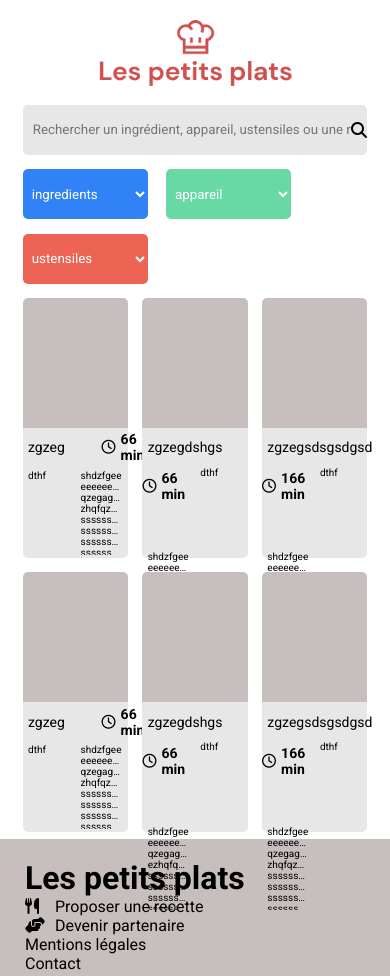
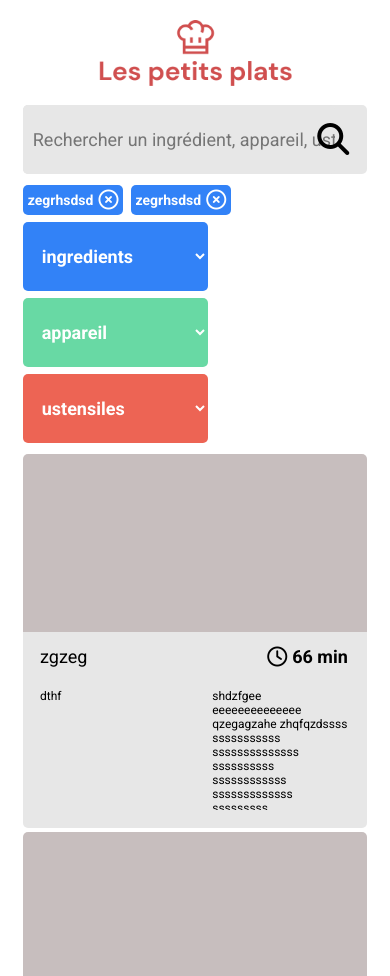
Before and after one commit to FXSURVILLE/FXSURVILLE_5_20052021, a website: page index.html in a window 390 px wide. Shown: the top 976 px of the page. Drawn offline with Linux system fonts and the light colour scheme.

Commit message:
maj site + responsive

```diff
--- a/index.html
+++ b/index.html
@@ -18,34 +18,25 @@
     <section class="recherches">
         <div class="recherche">
             <input type="text" class="recherche__texte" placeholder="Rechercher un ingrédient, appareil, ustensiles ou une recette" id="search-text">
-            <a id="search"><i class="fas fa-search"></i></a>
+            <i class="fas fa-search"></i>
         </div>
         <div class="filtres">
-            <div class="filtres__select"></div>
-            <select name="pets" id="ingredients">
+            <div class="filtres__select">
+                <div class="selected">zegrhsdsd<i class="far fa-times-circle"></i></div>
+                <div class="selected">zegrhsdsd<i class="far fa-times-circle"></i></div>
+            </div>
+            <select class="filtres__ingredients">
                 <option value="">ingredients</option>
                 <option value="dog">Dog</option>
                 <option value="cat">Cat</option>
+            </select>
+            <select class="filtres__appareil">
+                <option value="">appareil</option>
                 <option value="hamster">Hamster</option>
                 <option value="parrot">Parrot</option>
-                <option value="spider">Spider</option>
-                <option value="goldfish">Goldfish</option>
             </select>
-            <select name="pets" id="appareil">
-                <option value="">appareil</option>
-                <option value="dog">Dog</option>
-                <option value="cat">Cat</option>
-                <option value="hamster">Hamster</option>
-                <option value="parrot">Parrot</option>
-                <option value="spider">Spider</option>
-                <option value="goldfish">Goldfish</option>
-            </select>
-            <select name="pets" id="ustensiles">
+            <select class="filtres__ustensiles">
                 <option value="">ustensiles</option>
-                <option value="dog">Dog</option>
-                <option value="cat">Cat</option>
-                <option value="hamster">Hamster</option>
-                <option value="parrot">Parrot</option>
                 <option value="spider">Spider</option>
                 <option value="goldfish">Goldfish</option>
             </select>
--- a/sass/base/_typography.scss
+++ b/sass/base/_typography.scss
@@ -4,22 +4,56 @@
     color: $color-text;
 }
 
+.recherche{
+    &__texte {
+        font-size: 18px;
+    }
+    .fa-search {
+        font-size: 32px;
+    }
+}
+
+.filtres {
+    &__select {
+        .selected {
+            color: $color-light;
+            font-size: 14px;
+            font-weight: 700;
+            .fa-times-circle {
+                color: $color-light;
+                font-size: 20px;
+            }
+        }
+    }
+    &__ingredients {
+        font-size: 18px;
+        font-weight: 700;
+    }
+    &__appareil {
+        font-size: 18px;
+        font-weight: 700;
+    }
+    &__ustensiles {
+        font-size: 18px;
+        font-weight: 700;
+    }
+}
+
+.recette {
     .titre {
-    font-size: 14px;
-    font-weight: 400;
+        font-size: 18px;
     }
     .duree {
-    font-size: 14px;
-    font-weight: 600;
+        font-size: 18px;
+        font-weight: 700;
+        .fa-clock {
+            font-size: 20px;
+        }
     }
     .ingredients {
-    font-size: 10px;
+        font-size: 12px;
     }
     .description {
-    font-size: 10px;
+        font-size: 12px;
     }
-
-.btn {
-    font-size: 18px;
-    color: $color-light;
 }
--- a/sass/main.scss
+++ b/sass/main.scss
@@ -9,5 +9,5 @@
 @import "./layouts/header";
 @import "./layouts/footer";
 
+@import "./pages/recettes";
 @import "./pages/media";
-@import "./pages/recettes";
--- a/sass/pages/_media.scss
+++ b/sass/pages/_media.scss
@@ -1,8 +1,19 @@
+@media all {
+    // fiches
+    .bloc-recette {
+        width: 100%;
+    }
+}
+
 @media all and (min-width: 720px) {
     // logo
     .accueil__logo {
         height: auto;
         width: 30%;
+    }
+    // fiches
+    .bloc-recette {
+        width: 45%;
     }
 }
 
@@ -12,4 +23,8 @@
         height: 100px;
         width: auto;
     }
+    // fiches
+    .bloc-recette {
+        width: 29.3%;
+    }
 }
--- a/sass/pages/_recettes.scss
+++ b/sass/pages/_recettes.scss
@@ -9,62 +9,82 @@
         justify-content: space-between;
         border-radius: 5px;
         &__texte {
-            height: 50px;
-            width: 95%;
+            height: 69px;
+            width: 100%;
             background-color: $color-shadow;
             border: hidden;
             border-radius: 5px;
             padding-left: 10px;
         }
-        #search {
-            height: 50px;
-            width: 5%;
-            @include center-item;
+        .fa-search {
+            position: relative;
+            top: 18px;
+            right: 18px;
         }
     }
 }
 
+
 .filtres {
-    #ingredients {
+    padding-left: 1%;
+    &__select {
+        display: flex;
+        flex-direction: row;
+        flex-wrap: wrap;
+        .selected {
+            @include center-vert;
+            margin: 1%;
+            padding-left: 5px;
+            width: fit-content;
+            border-radius: 5px;
+            background-color: $color-ingredients;
+            .fa-times-circle {
+                padding: 5px;
+            }
+        }
+    }
+    &__ingredients {
         @include filtres;
         background-color: $color-ingredients;
     }
-    #appareil {
+    &__appareil {
         @include filtres;
         background-color: $color-appareil;
     }
-    #ustensiles {
+    &__ustensiles {
         @include filtres;
         background-color: $color-ustensiles;
     }
 }
 
 #recettes {
-    margin: 0% 4% 0% 4%;
+    margin: 0% 4% 4% 4%;
     @include flex-wrap;
     .bloc-recette {
-        height: 260px;
+        height: 364px;
         margin: 2%;
-        width: 29.3%;
+        // width: 100%;
         .img {
-            height: 50%;
+            height: 178px;
             background-color: $color-inactive;
             border-radius: 5px 5px 0px 0px;
         }
         .recette {
-            height: 50%;
+            height: 186px;
             background-color: $color-shadow;
             border-radius: 0px 0px 5px 5px;
+            padding-bottom: 10px;
             @include flex-wrap;
             .titre {
-                min-width: 65%;
-                height: 30%;
+                min-width: 50%;
+                height: 50px;
                 padding: $margin-infos;
                 @include center-vert;
+                @include wrap-text;
             }
             .duree {
-                width: 25%;
-                height: 30%;
+                width: 100px;
+                height: 50px;
                 @include center-vert;
                 .fa-clock {
                     margin-right: 5px;
--- a/sass/utils/_mixins.scss
+++ b/sass/utils/_mixins.scss
@@ -1,3 +1,7 @@
+@mixin border-rad {
+    border-radius: 5px;
+}
+
 @mixin flex-wrap {
     display: flex;
     flex-direction: row;
@@ -25,11 +29,11 @@
 }
 
 @mixin filtres {
-    margin: 2%;
-    height: 50px;
-    width: 120px;
-    padding-left: 5px;
-    border-radius: 5px;
+    margin: 1%;
+    height: 69px;
+    width: 170px;
+    padding-left: 15px;
+    @include border-rad;
     border: hidden;
     color: $color-light;
 }
@@ -51,14 +55,6 @@
     flex-flow: row;
 }
 
-@mixin anim-box {
-    animation: pop-box $anim-dur ease-out backwards;
-    @for $i from 1 through $num-bars {
-        &--#{$i} {
-            animation-delay: $anim-delay * $i;
-        }
-    }
-}
 
 @mixin wrap-text {
     white-space: nowrap;
```
Also changed, not shown: public/css/style.css, public/img/logo/logo.png (added), 1 other file. Lines whose indentation alone changed are shown as unchanged.
